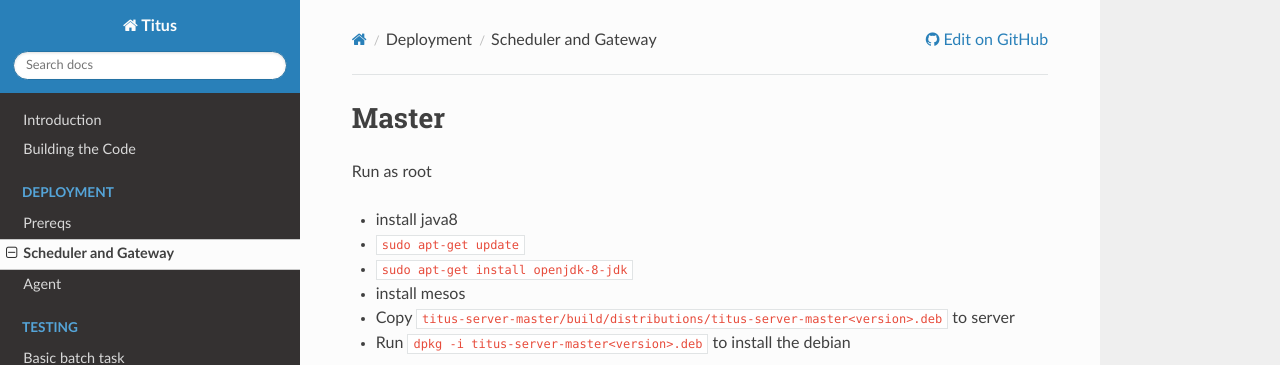
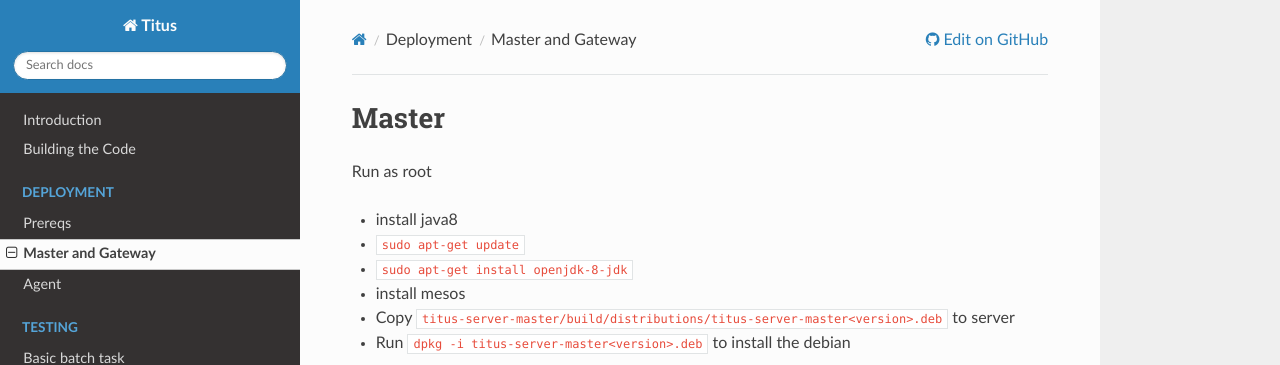
Before and after one commit to Netflix/titus, an MkDocs documentation site: the page built from docs/docs/install/master.md, in a window 1280 px wide and 900 px high. Shown: the top 365 px of the window. Built offline with MkDocs 1.6.1, drawn with Linux system fonts in a browser that asks for light colours; nearby versions of some CDN libraries; old or Windows-style settings are respelled for this version of MkDocs.

Commit message:
Update mkdocs.yml

```diff
--- a/docs/mkdocs.yml
+++ b/docs/mkdocs.yml
@@ -7,7 +7,7 @@
 - 'Building the Code': build.md
 - 'Deployment':
   - 'Prereqs': install/prereqs.md
-  - 'Scheduler and Gateway': install/master.md
+  - 'Master and Gateway': install/master.md
   - 'Agent': install/agent.md
 - 'Testing':
   - 'Basic batch task': test/batch.md
```
